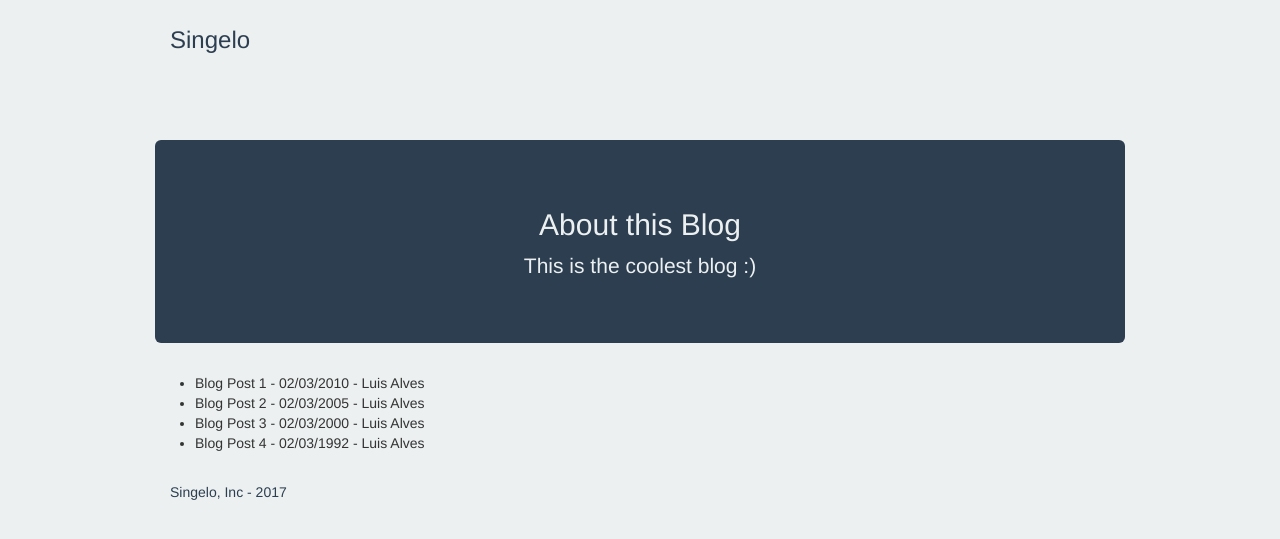
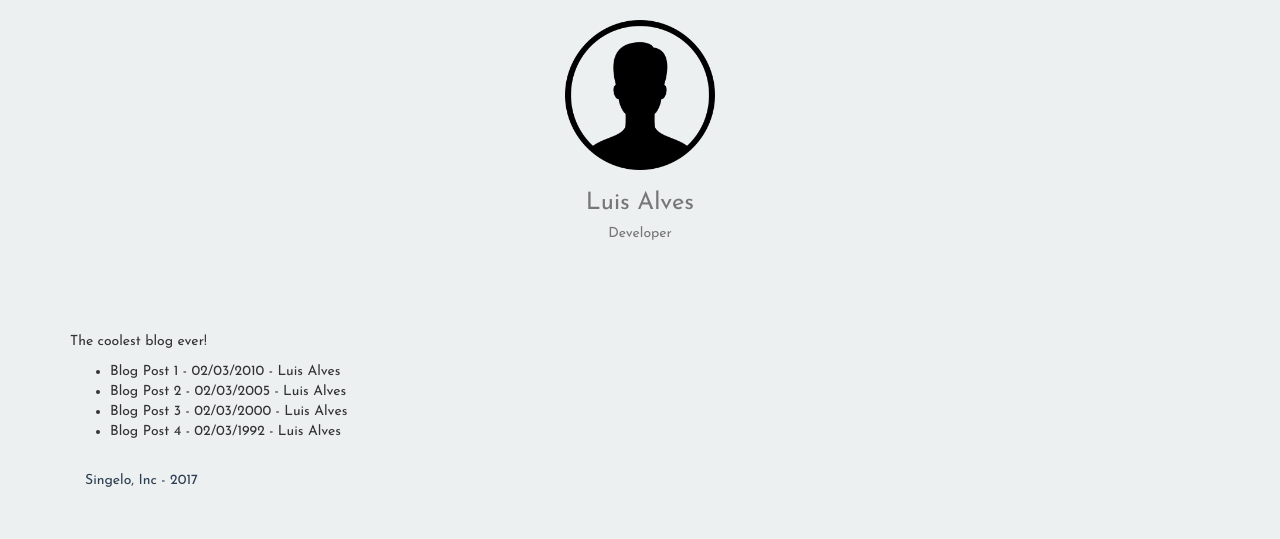
Before and after one commit to luisalves05/django-singelo, a Django app: page /singelo/ in a window 1280 px wide. Shown: the top 539 px of the page. Run offline with Django 3.2, Linux system fonts and the light colour scheme; some libraries are stand-ins or nearby versions.

Commit message:
Making some progress on the template

```diff
--- a/singelo/static/singelo/css/custom_base.css
+++ b/singelo/static/singelo/css/custom_base.css
@@ -3,6 +3,7 @@ body {
   padding-top: 20px;
   padding-bottom: 20px;
   background-color: #ecf0f1;
+  font-family: 'Josefin Sans', sans-serif;
 }
 
 /* Everything but the jumbotron gets side spacing for mobile first views */
@@ -19,10 +20,11 @@ body {
 }
 
 /* Make the masthead heading the same height as the navigation */
-.header h3 {
+.header {
   margin-top: 0;
   margin-bottom: 0;
   line-height: 40px;
+  text-align: center;
   color: #2c3e50;
 }
 
@@ -35,16 +37,16 @@ body {
 /* Customize container */
 @media (min-width: 600px) {
   .container {
-    max-width: 1000px;
+    max-width: 100%;
   }
 }
 .container-narrow > hr {
   margin: 60px 0;
 }
 
-/* Main marketing message and sign up button */
-.jumbotron {
-  text-align: center;
-  color: #ecf0f1;
-  background-color: #2c3e50 !important;
+.profile_img {
+  width: 150px;
+  height: auto;
+  display: block;
+  margin: 0 auto;
 }
--- a/singelo/templates/singelo/base.html
+++ b/singelo/templates/singelo/base.html
@@ -4,7 +4,7 @@
 <html>
   <head>
     <meta charset="utf-8">
-
+    <link href="https://fonts.googleapis.com/css?family=Josefin+Sans" rel="stylesheet">
     <link rel="stylesheet" href="https://maxcdn.bootstrapcdn.com/bootstrap/3.3.7/css/bootstrap.min.css"
         integrity="sha384-BVYiiSIFeK1dGmJRAkycuHAHRg32OmUcww7on3RYdg4Va+PmSTsz/K68vbdEjh4u" crossorigin="anonymous">
     <script src="https://code.jquery.com/jquery-3.2.1.min.js" integrity="sha256-hwg4gsxgFZhOsEEamdOYGBf13FyQuiTwlAQgxVSNgt4="
@@ -23,16 +23,15 @@
   <body>
 
     <div class="container">
-        <div class="header clearfix">
-          <h3 class="text-muted">Singelo</h3>
+
+
+        <div class="header">
+          <img src="{% static 'singelo/images/profile_img.png' %}" class="profile_img" alt="User Image Profile">
+          <h3 class="text-muted">Luis Alves</h3>
+          <h5 class="text-muted">Developer</h5>
         </div>
 
-        <div class="jumbotron">
-            <h2>About this Blog</h2>
-            <p class="lead">
-              This is the coolest blog :)
-            </p>
-        </div>
+        <p>The coolest blog ever!</p>
 
         <ul>
           <li>Blog Post 1 - 02/03/2010 - Luis Alves</li>
```
Also changed, not shown: singelo/static/singelo/images/profile_img.png (added).
